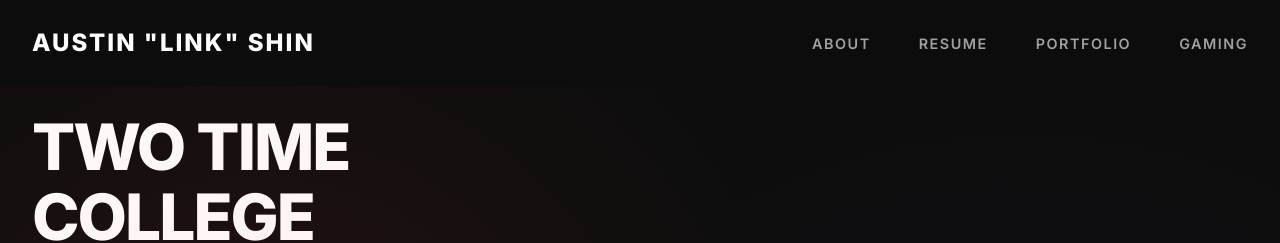
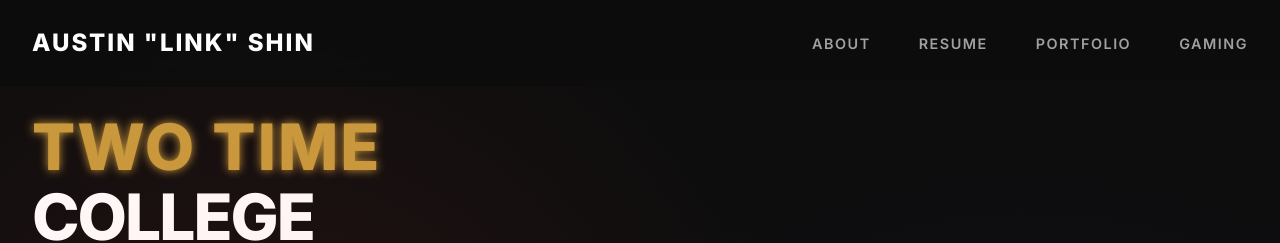
Before and after one commit to austinshin/portfolio, a React (Vite) app: page / in a window 1280 px wide. Shown: the top 243 px of the page. Built offline with nearby package versions, Linux system fonts and the light colour scheme.

Commit message:
feat: Style TWO TIME in hero header with LoL gold
- Color: #C89B3C (League of Legends official gold)
- Font weight: 900 (extra bold)
- Subtle glow: 10px text-shadow
- Letter spacing: 2px for emphasis
- Makes TWO TIME stand out in the hero header

```diff
--- a/src/components/Hero.css
+++ b/src/components/Hero.css
@@ -42,6 +42,13 @@
   color: var(--accent);
   position: relative;
   display: inline-block;
+}
+
+.two-time {
+  color: #C89B3C;
+  font-weight: 900;
+  text-shadow: 0 0 10px #C89B3C;
+  letter-spacing: 2px;
 }
 
 .hero-description {
--- a/src/components/Hero.tsx
+++ b/src/components/Hero.tsx
@@ -28,7 +28,7 @@ const Hero = () => {
             animate={{ opacity: 1, y: 0 }}
             transition={{ duration: 0.8, delay: 0.4 }}
           >
-            TWO TIME COLLEGE DROPOUT PRO LEAGUE OF LEGENDS PLAYER
+            <span className="two-time">TWO TIME</span> COLLEGE DROPOUT PRO LEAGUE OF LEGENDS PLAYER
             <br />
             TO <span className="highlight">SOFTWARE ENGINEER</span>
           </motion.h1>
```
